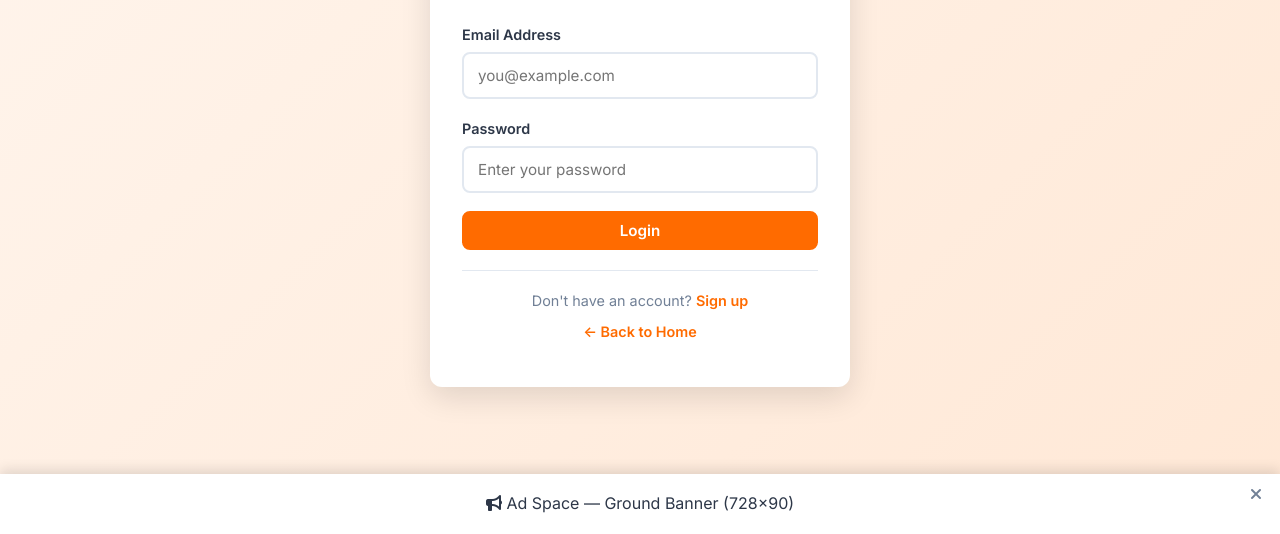
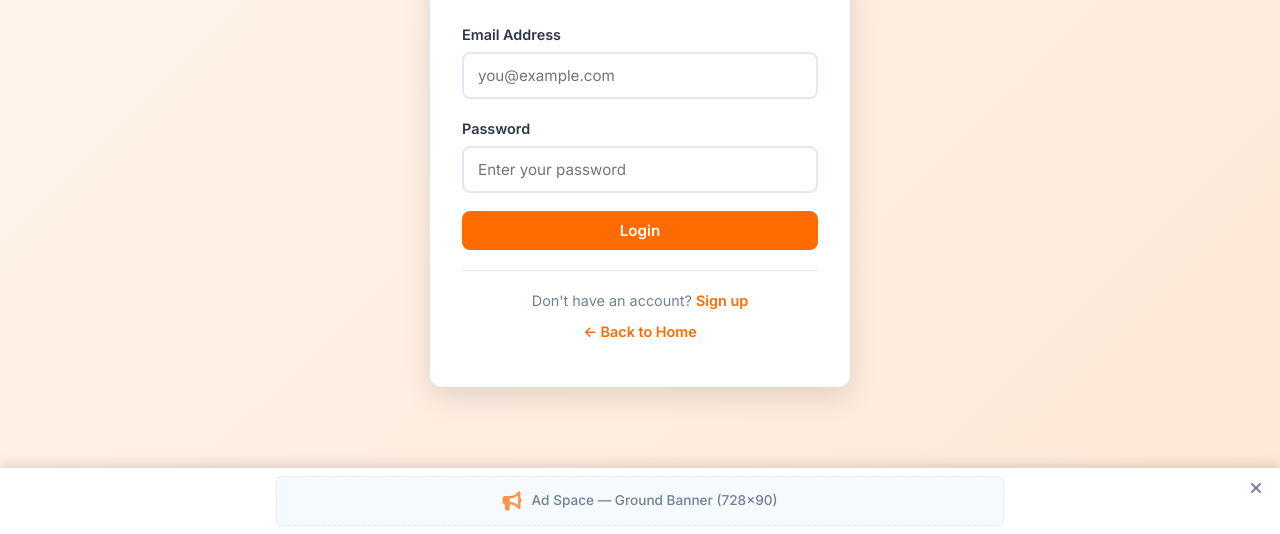
Before and after one commit to gigi-josh/manni, a website: page public/login.html in a window 1280 px wide. Shown: the part 266-800 px from the top of the page. Drawn offline with Linux system fonts and the light colour scheme.

Commit message:
Update style.css

```diff
--- a/public/css/style.css
+++ b/public/css/style.css
@@ -274,6 +274,26 @@
     color: var(--accent);
     font-weight: 500;
     font-size: 0.9rem;
+}
+.ground-banner-placeholder {
+    display: flex;
+    align-items: center;
+    justify-content: center;
+    gap: 10px;
+    color: var(--accent);
+    font-size: 0.85rem;
+    font-weight: 500;
+    min-height: 50px;
+    padding: 6px 10px;
+    background: var(--bg-light);
+    border-radius: 6px;
+    border: 1px dashed var(--border);
+}
+
+.ground-banner-placeholder i {
+    font-size: 1.2rem;
+    color: var(--primary);
+    opacity: 0.7;
 }
 
 .hero-illustration {
```
